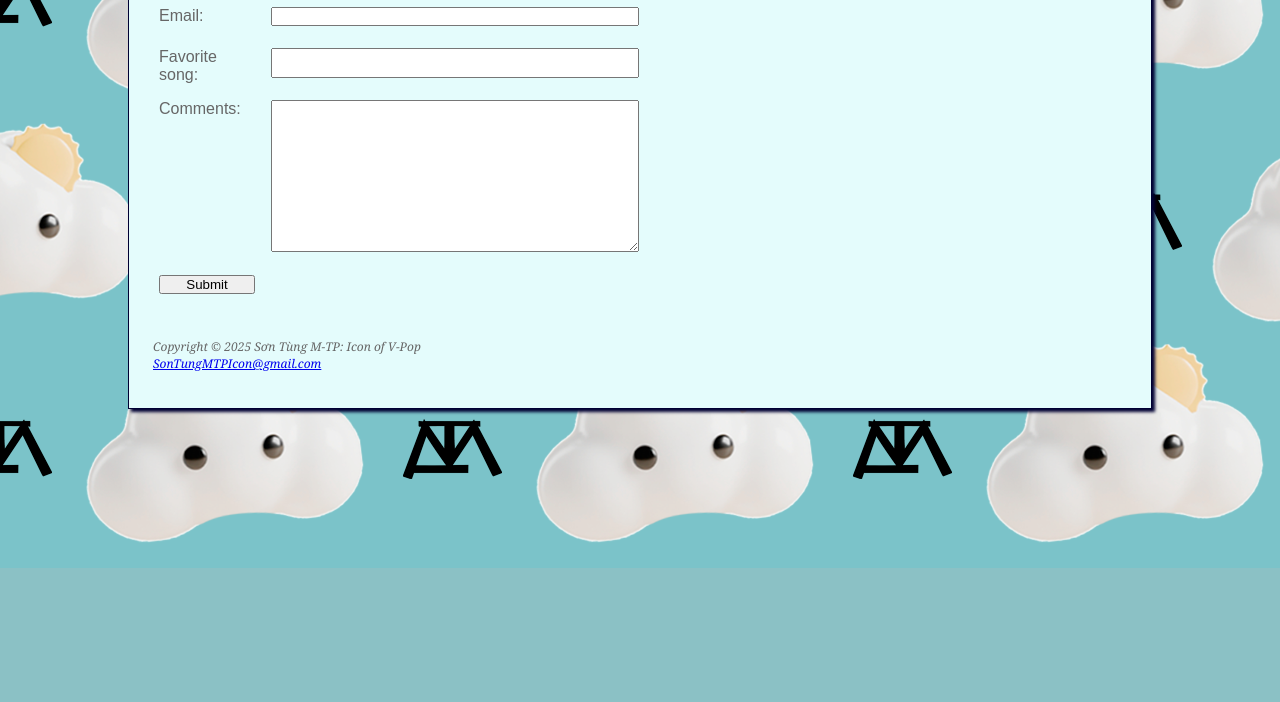
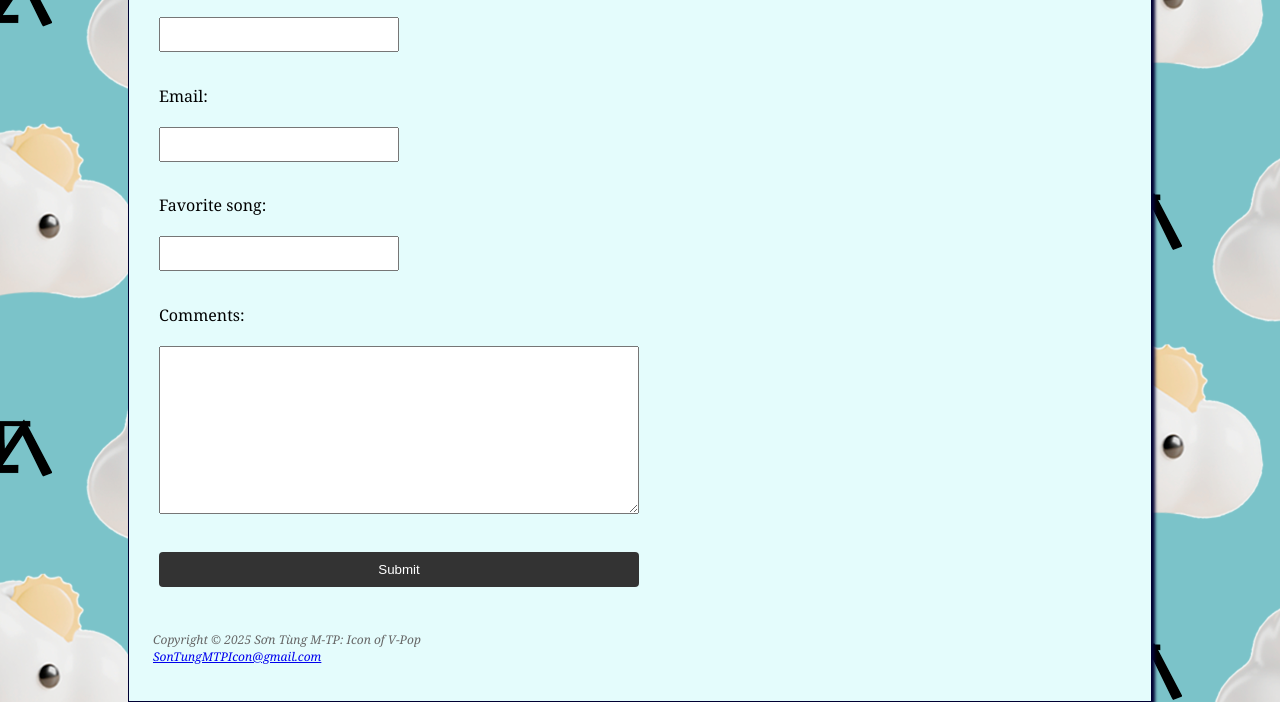
Before and after one commit to VTNguyen02/Son-Tung-M-TP-Icon-of-V-Pop, a plain HTML site: page survey.html in a window 1280 px wide. Shown: the part 232-934 px from the top of the page. Before the commit the page ends 800 px from the top, so only its background shows below. Drawn offline with Linux system fonts and the light colour scheme.

Commit message:
Add files via upload

```diff
--- a/STMTP Styles.css
+++ b/STMTP Styles.css
@@ -588,3 +588,47 @@ input,textarea {
         padding-left: 1em;
     }
 }
+/*-------------------------------------------------------------------------------------------------------*/
+/*----------------------------FORM----------------------------------*/
+
+form {
+  display: flex;
+  flex-direction: column;
+  flex-wrap: nowrap;
+}
+
+label {
+  display: block;
+  margin-top: 10px;
+  color:#000000;
+  font-family: Georgia, 'Times New Roman', serif;
+}
+
+input{
+  width: 50%;
+  padding: 8px;
+  margin-top: 4px;
+  box-sizing: border-box;
+}
+
+textarea{
+  width: 100%;
+  padding: 8px;
+  margin-top: 4px;
+  box-sizing: border-box;
+}
+
+button {
+  margin-top: 15px;
+  padding: 10px;
+  width: 100%;
+  background-color: #333;
+  color: #fff;
+  border: none;
+  border-radius: 4px;
+  cursor: pointer;
+}
+
+button:hover {
+  background-color: #555;
+}
```
